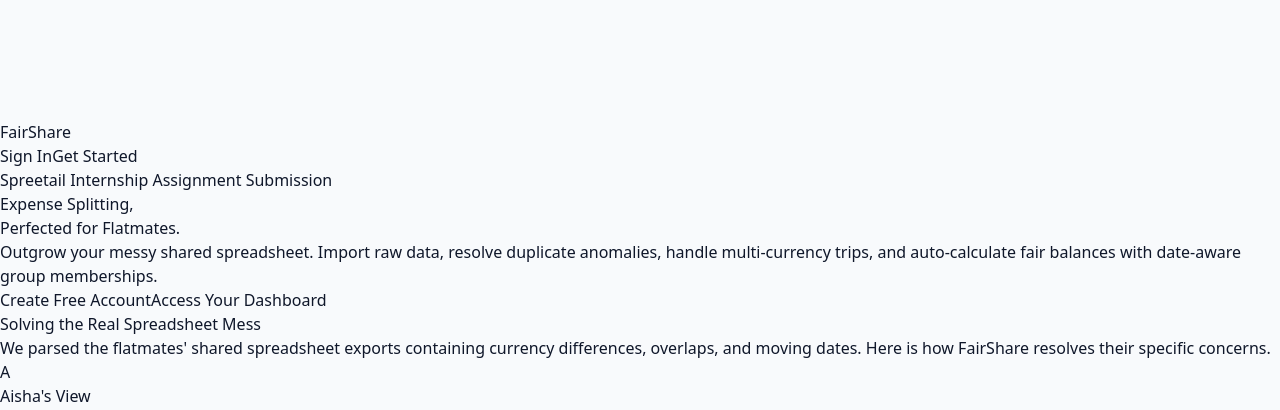
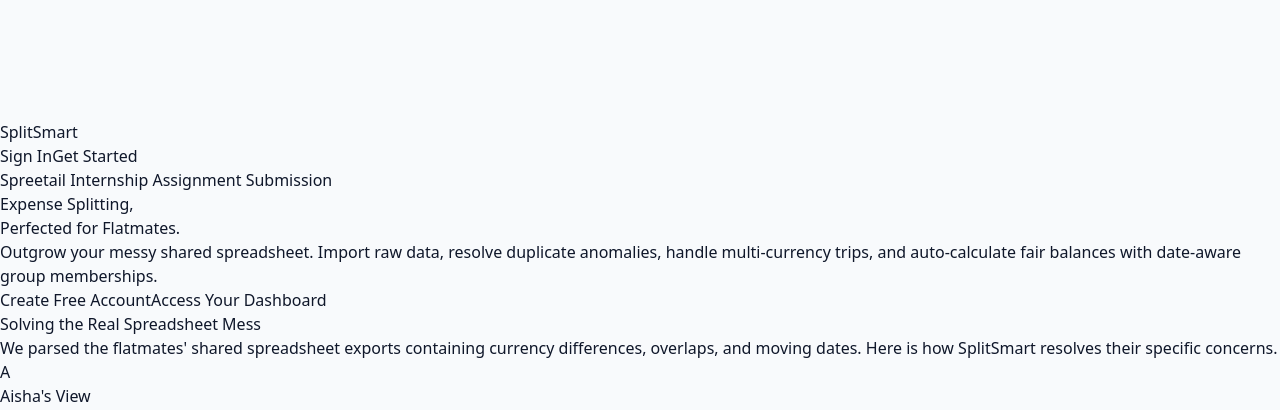
Before and after one commit to Kunalsharma45/SplitSmart, a React (Vite) app in the folder frontend/: page / in a window 1280 px wide. Shown: the part 1160-1570 px from the top of the page. Built offline with nearby package versions, Linux system fonts and the light colour scheme; no server answers.

Commit message:
chore(frontend): rename application to SplitSmart on landing page

```diff
--- a/frontend/src/pages/LandingPage.tsx
+++ b/frontend/src/pages/LandingPage.tsx
@@ -15,7 +15,7 @@
               <path strokeLinecap="round" strokeLinejoin="round" d="M12 6V4m0 2a2 2 0 100 4m0-4a2 2 0 110 4m-6 8a2 2 0 100-4m0 4a2 2 0 110-4m0 4v2m0-6V4m6 6v10m6-2a2 2 0 100-4m0 4a2 2 0 110-4m0 4v2m0-6V4" />
             </svg>
             <span className="text-xl font-bold bg-gradient-to-r from-white via-slate-200 to-indigo-400 bg-clip-text text-transparent">
-              FairShare
+              SplitSmart
             </span>
           </div>
           <div className="flex items-center gap-4">
@@ -61,7 +61,7 @@
           <div className="max-w-2xl mx-auto text-center mb-10">
             <h2 className="text-2xl font-bold text-white">Solving the Real Spreadsheet Mess</h2>
             <p className="mt-2 text-slate-400 text-sm">
-              We parsed the flatmates' shared spreadsheet exports containing currency differences, overlaps, and moving dates. Here is how FairShare resolves their specific concerns.
+              We parsed the flatmates' shared spreadsheet exports containing currency differences, overlaps, and moving dates. Here is how SplitSmart resolves their specific concerns.
             </p>
           </div>
 
@@ -178,7 +178,7 @@
       <footer className="border-t border-slate-900 py-12 bg-slate-950 relative z-10">
         <div className="max-w-7xl mx-auto px-6 flex flex-col md:flex-row items-center justify-between gap-6">
           <p className="text-xs text-slate-500">
-            &copy; 2026 FairShare. Shared apartment budgeting built for Spreetail.
+            &copy; 2026 SplitSmart. Shared apartment budgeting built for Spreetail.
           </p>
           <div className="flex gap-6 text-xs text-slate-400 font-mono">
             <Link to="/docs/SCOPE.md" className="hover:text-white transition">Scope</Link>
```
